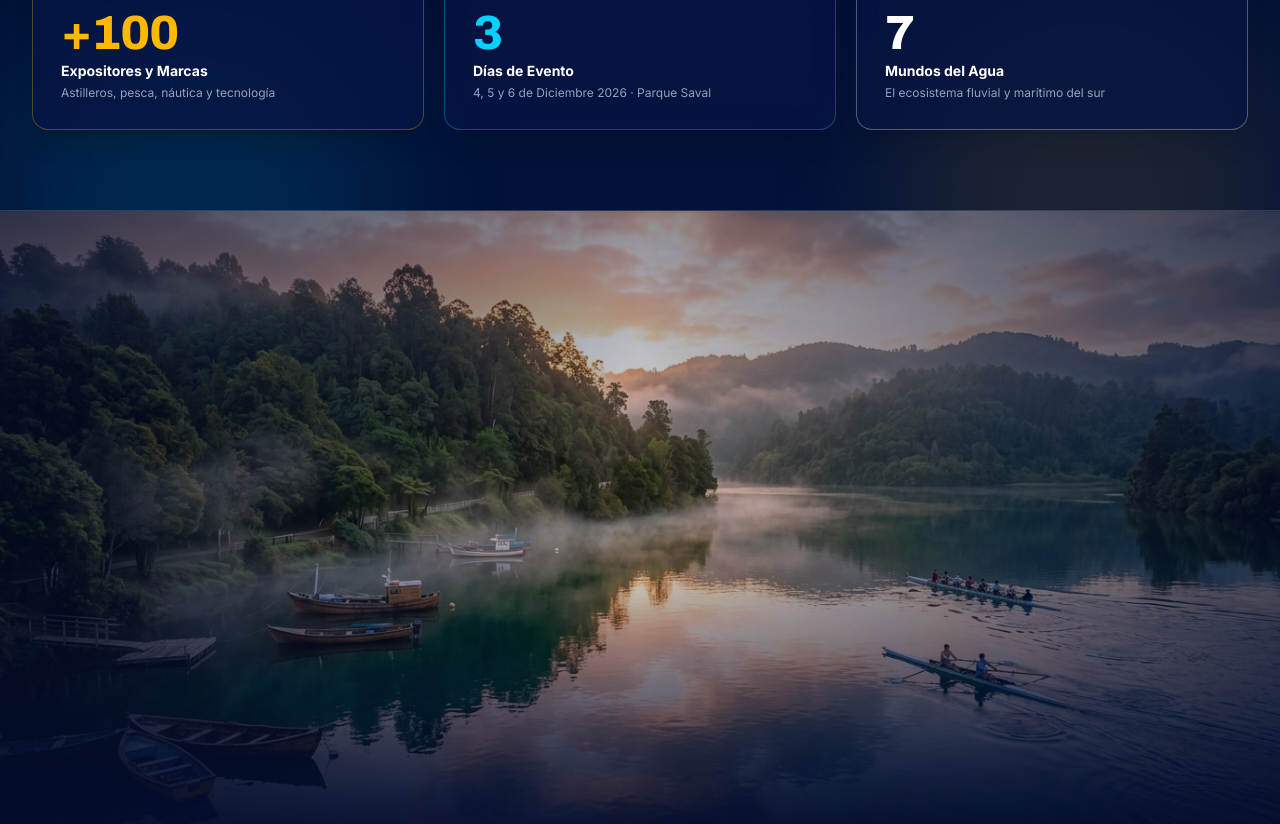
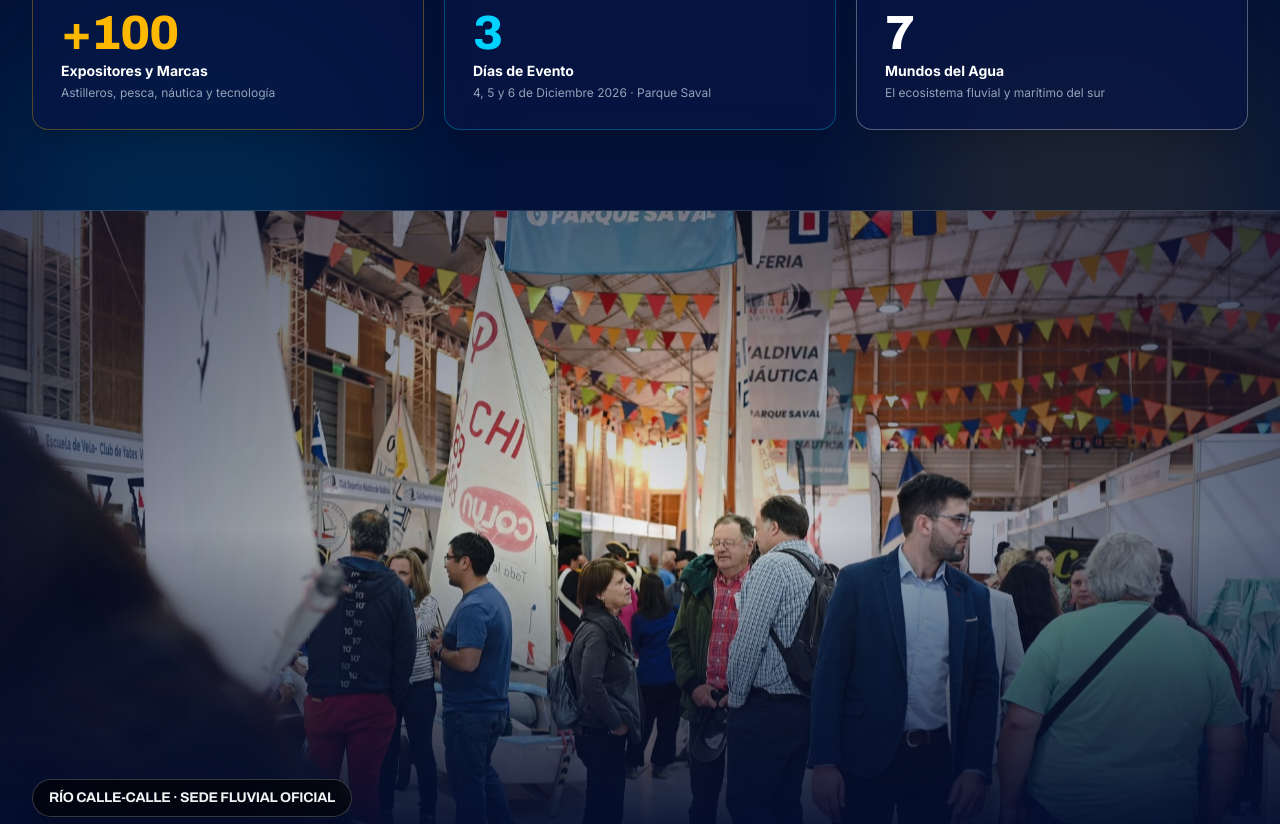
Before and after one commit to erikogodoy/web-valdivia-nautica-2026, a Next.js app: page / in a window 1280 px wide. Shown: the part 1340-2164 px from the top of the page. Built offline with nearby package versions, Linux system fonts and the light colour scheme.

Commit message:
feat(manifesto): update Calle-Calle river image with new photo and smooth scroll parallax

```diff
--- a/src/components/ui/ImpactManifesto.tsx
+++ b/src/components/ui/ImpactManifesto.tsx
@@ -1,7 +1,7 @@
 'use client';
 
 import React, { useState, useRef } from 'react';
-import { motion } from 'framer-motion';
+import { motion, useScroll, useTransform } from 'framer-motion';
 import {
   Waves,
   Building2,
@@ -125,6 +125,13 @@ const WORLDS = [
 export default function ImpactManifesto({ onOpenModal }: ImpactManifestoProps) {
   const [activeMundoIndex, setActiveMundoIndex] = useState(0);
   const sliderRef = useRef<HTMLDivElement>(null);
+  const parallaxRef = useRef<HTMLDivElement>(null);
+
+  const { scrollYProgress } = useScroll({
+    target: parallaxRef,
+    offset: ["start end", "end start"]
+  });
+  const parallaxY = useTransform(scrollYProgress, [0, 1], ["-16%", "16%"]);
 
   const scrollToCard = (index: number) => {
     setActiveMundoIndex(index);
@@ -216,19 +223,21 @@ export default function ImpactManifesto({ onOpenModal }: ImpactManifestoProps) {
 
       </div>
 
-      {/* 2. TRUE FULL-WIDTH EDGE-TO-EDGE PHOTOGRAPHY: Río Calle-Calle (100vw Bleed) */}
-      <motion.div
-        initial={{ opacity: 0 }}
-        whileInView={{ opacity: 1 }}
-        viewport={{ once: true }}
-        transition={{ duration: 0.8 }}
+      {/* 2. TRUE FULL-WIDTH EDGE-TO-EDGE PHOTOGRAPHY: Río Calle-Calle (100vw Bleed with Parallax) */}
+      <div
+        ref={parallaxRef}
         className="w-full h-[380px] sm:h-[480px] md:h-[580px] lg:h-[640px] relative overflow-hidden my-14 sm:my-20 border-y border-white/15"
       >
-        <img
-          src="/images/valdivia-calle-calle-rio.jpg"
-          alt="Río Calle-Calle al amanecer en Valdivia"
-          className="w-full h-full object-cover filter brightness-95"
-        />
+        <motion.div
+          style={{ y: parallaxY }}
+          className="absolute inset-0 -top-[20%] -bottom-[20%] h-[140%] w-full will-change-transform"
+        >
+          <img
+            src="/images/valdivia-calle-calle-rio.jpg"
+            alt="Río Calle-Calle al amanecer en Valdivia"
+            className="w-full h-full object-cover filter brightness-95 scale-105"
+          />
+        </motion.div>
         <div className="absolute inset-0 bg-gradient-to-t from-poster-midnight via-transparent to-poster-midnight/40 pointer-events-none" />
         <div className="absolute inset-0 bg-gradient-to-r from-poster-midnight/60 via-transparent to-poster-midnight/60 pointer-events-none" />
 
@@ -237,7 +246,7 @@ export default function ImpactManifesto({ onOpenModal }: ImpactManifestoProps) {
             Río Calle-Calle · Sede Fluvial Oficial
           </span>
         </div>
-      </motion.div>
+      </div>
 
       {/* 3. LOS 7 MUNDOS DEL ENCUENTRO (MENÚ DE ICONOS) + SLIDER DE 7 LÁMINAS */}
       <div id="mundos" className="max-w-7xl mx-auto px-4 sm:px-6 lg:px-8 relative z-10">
```
Also changed, not shown: public/images/valdivia-calle-calle-rio.jpg.
